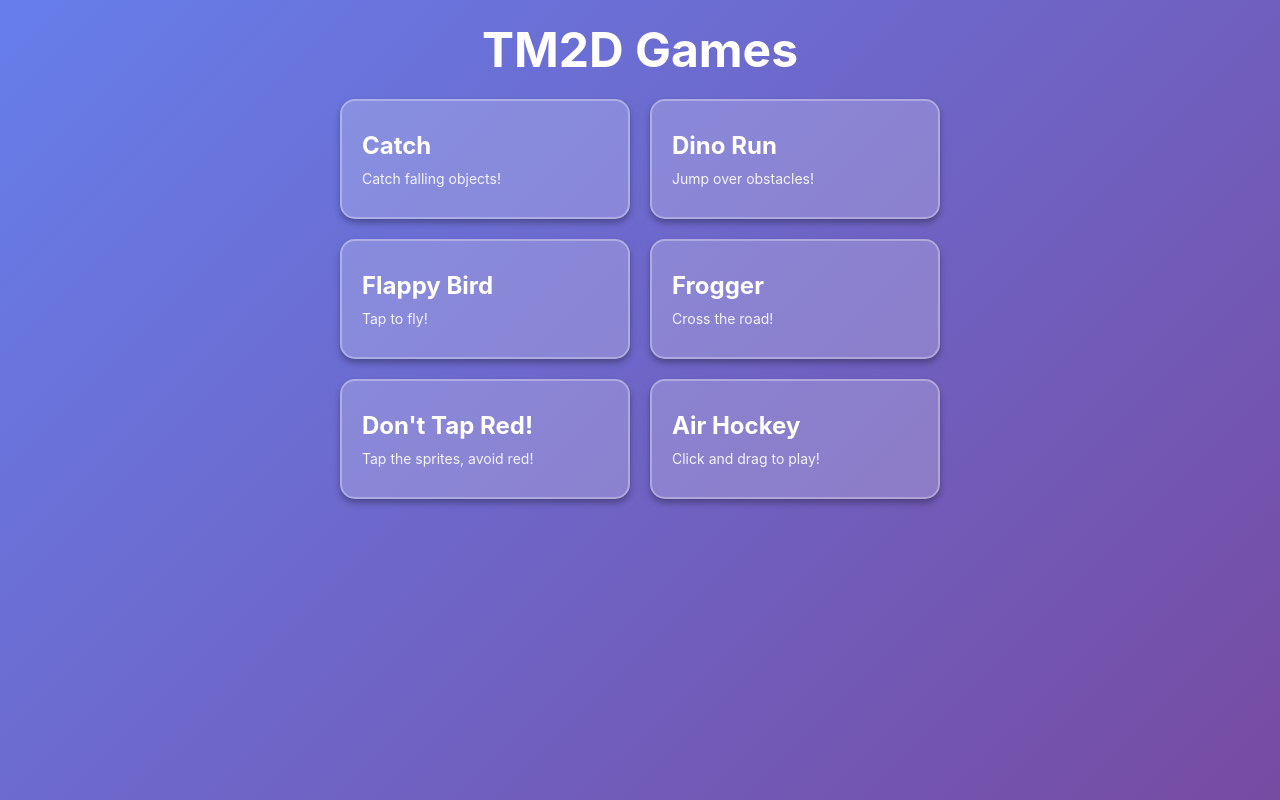
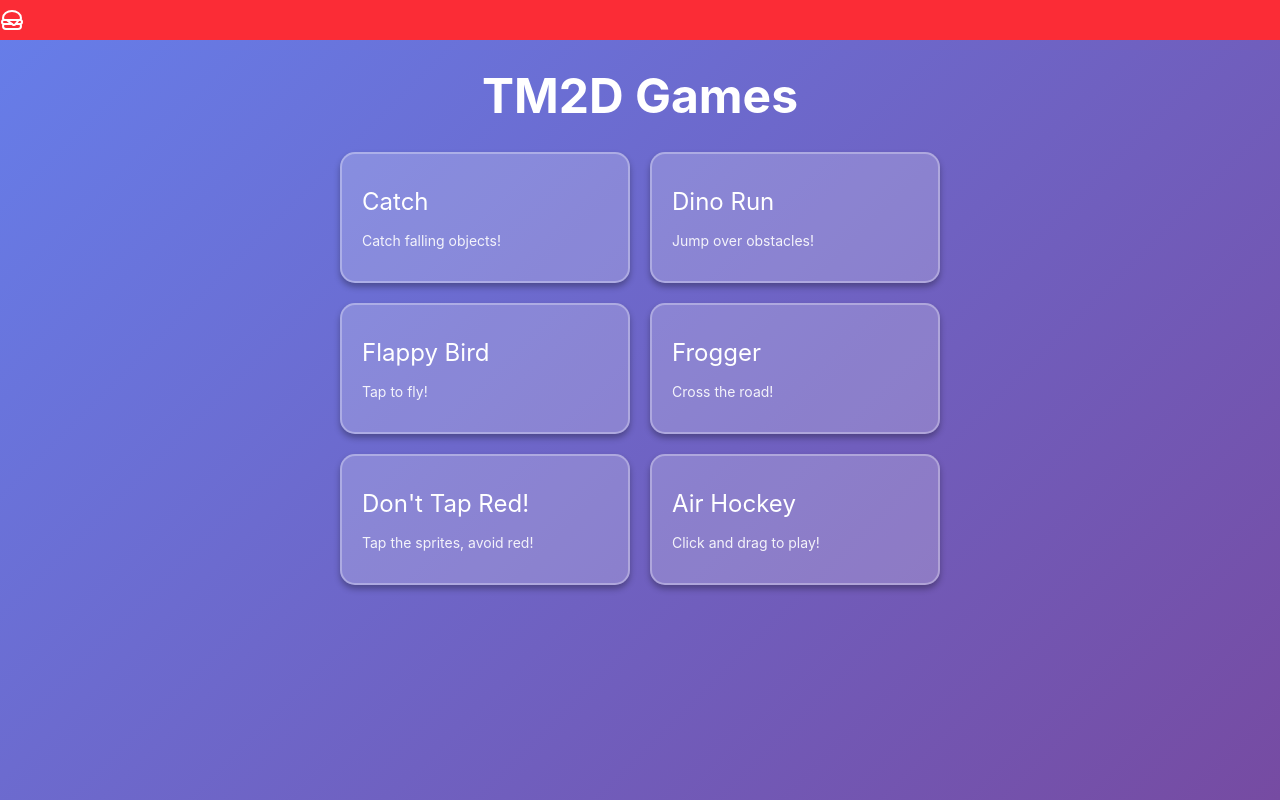
Before and after one commit to Tohzt/TM2D-GameTest, a React (Vite) app: page / in a window 1280 px wide. Built offline with nearby package versions, Linux system fonts and the light colour scheme; no server answers; what @twa-dev/sdk would draw is missing.

Commit message:
created game library source, added tailwind, added lucide-react

```diff
--- a/package.json
+++ b/package.json
@@ -9,11 +9,15 @@
     "preview": "vite preview"
   },
   "devDependencies": {
+    "@tailwindcss/postcss": "^4.1.17",
     "@vitejs/plugin-react": "^5.1.0",
+    "postcss": "^8.5.6",
+    "tailwindcss": "^4.1.17",
     "vite": "^7.1.7"
   },
   "dependencies": {
     "@twa-dev/sdk": "^8.0.2",
+    "lucide-react": "^0.552.0",
     "phaser": "^3.90.0",
     "react": "^19.2.0",
     "react-dom": "^19.2.0",
--- /dev/null
+++ b/postcss.config.js
@@ -0,0 +1,5 @@
+export default {
+	plugins: {
+		"@tailwindcss/postcss": {},
+	},
+};
--- /dev/null
+++ b/src/games/index.js
@@ -0,0 +1,38 @@
+export default [
+	{
+		id: "catch",
+		name: "Catch",
+		description: "Catch falling objects!",
+		color: "#9b59b6",
+	},
+	{
+		id: "dino",
+		name: "Dino Run",
+		description: "Jump over obstacles!",
+		color: "#ff6600",
+	},
+	{
+		id: "flappy",
+		name: "Flappy Bird",
+		description: "Tap to fly!",
+		color: "#4ec0ca",
+	},
+	{
+		id: "frogger",
+		name: "Frogger",
+		description: "Cross the road!",
+		color: "#228b22",
+	},
+	{
+		id: "taps",
+		name: "Don't Tap Red!",
+		description: "Tap the sprites, avoid red!",
+		color: "#ffff00",
+	},
+	{
+		id: "hockey",
+		name: "Air Hockey",
+		description: "Click and drag to play!",
+		color: "#00bfff",
+	},
+];
--- a/src/index.css
+++ b/src/index.css
@@ -1,3 +1,5 @@
+@import "tailwindcss";
+
 * {
 	margin: 0;
 	padding: 0;
@@ -7,8 +9,8 @@
 body {
 	margin: 0;
 	padding: 0;
-  font-family: -apple-system, BlinkMacSystemFont, 'Segoe UI', 'Roboto', 'Oxygen',
-    'Ubuntu', 'Cantarell', 'Fira Sans', 'Droid Sans', 'Helvetica Neue',
+	font-family: -apple-system, BlinkMacSystemFont, "Segoe UI", "Roboto", "Oxygen",
+		"Ubuntu", "Cantarell", "Fira Sans", "Droid Sans", "Helvetica Neue",
 		sans-serif;
 	-webkit-font-smoothing: antialiased;
 	-moz-osx-font-smoothing: grayscale;
--- a/src/pages/Home.jsx
+++ b/src/pages/Home.jsx
@@ -1,43 +1,13 @@
 import { Link } from "react-router-dom";
+import { Hamburger } from "lucide-react";
+import GameLibrary from "../games/index.js";
 
-const games = [
-	{
-		id: "catch",
-		name: "Catch",
-		description: "Catch falling objects!",
-		color: "#9b59b6",
-	},
-	{
-		id: "dino",
-		name: "Dino Run",
-		description: "Jump over obstacles!",
-		color: "#ff6600",
-	},
-	{
-		id: "flappy",
-		name: "Flappy Bird",
-		description: "Tap to fly!",
-		color: "#4ec0ca",
-	},
-	{
-		id: "frogger",
-		name: "Frogger",
-		description: "Cross the road!",
-		color: "#228b22",
-	},
-	{
-		id: "taps",
-		name: "Don't Tap Red!",
-		description: "Tap the sprites, avoid red!",
-		color: "#ffff00",
-	},
-	{
-		id: "hockey",
-		name: "Air Hockey",
-		description: "Click and drag to play!",
-		color: "#00bfff",
-	},
-];
+const games = GameLibrary.map((game) => ({
+	id: game.id,
+	name: game.name,
+	description: game.description,
+	color: game.color,
+}));
 
 function Home() {
 	return (
@@ -50,6 +20,14 @@
 				color: "white",
 			}}
 		>
+			<div className="flex flex-row items-center justify-between w-full h-10 p-2 bg-red-500">
+				<Hamburger
+					className="h-6 w-6 text-white"
+					onClick={() => {
+						WebApp.openMenu();
+					}}
+				/>
+			</div>
 			<div
 				style={{
 					padding: "20px 20px 10px 20px",
--- /dev/null
+++ b/tailwind.config.js
@@ -0,0 +1,8 @@
+/** @type {import('tailwindcss').Config} */
+export default {
+	content: ["./index.html", "./src/**/*.{js,ts,jsx,tsx}"],
+	theme: {
+		extend: {},
+	},
+	plugins: [],
+};
```
Also changed, not shown: 1 other file (tests, documents, lock files or other folders). Lines whose indentation alone changed are shown as unchanged.
